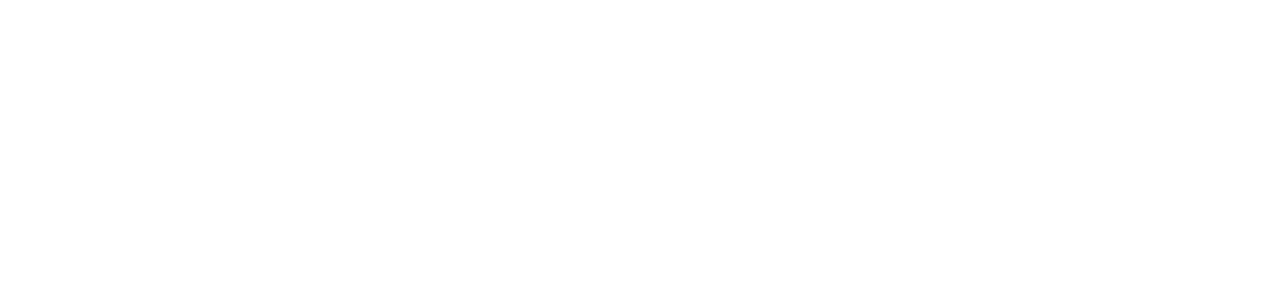
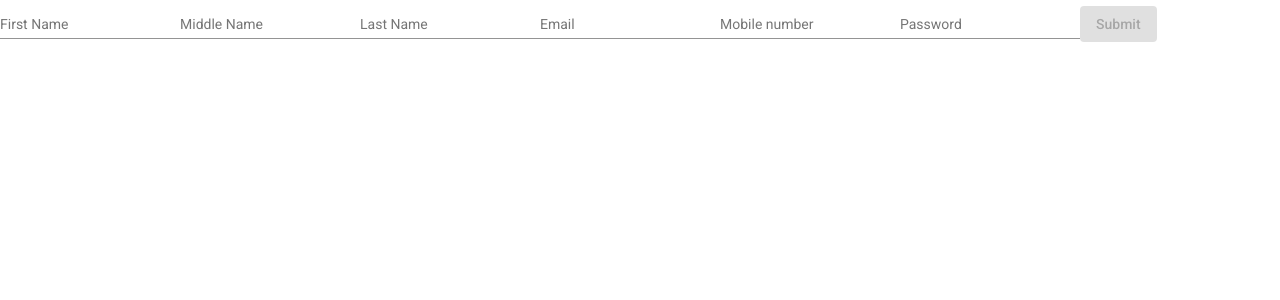
Before and after one commit to kseniya-maslak/dynamic-registration, an Angular app: page /registration in a window 1280 px wide. Shown: the top 300 px of the page. Built offline with nearby package versions, Linux system fonts and the light colour scheme.

Commit message:
Create Registration form. Added custom validation rule. Added redirect ot "welcome" on success.

```diff
--- a/src/app/app.module.ts
+++ b/src/app/app.module.ts
@@ -3,10 +3,11 @@
 
 import { AppRoutingModule } from './app-routing.module';
 import { AppComponent } from './app.component';
+import { BrowserAnimationsModule } from '@angular/platform-browser/animations';
 
 @NgModule({
   declarations: [AppComponent],
-  imports: [BrowserModule, AppRoutingModule],
+  imports: [BrowserModule, AppRoutingModule, BrowserAnimationsModule],
   providers: [],
   bootstrap: [AppComponent],
 })
--- /dev/null
+++ b/src/app/registration/registration-form/registration-form.component.html
@@ -0,0 +1,18 @@
+<form [formGroup]="form" (ngSubmit)="onSubmitForm()">
+  <ng-container *ngFor="let field of registrationFields">
+    <mat-form-field>
+      <mat-label>{{ field.label }}</mat-label>
+      <input [type]="field.type" [formControlName]="field.name" matInput />
+      <mat-error *ngIf="form.controls[field.name].invalid">{{
+        getErrorMessage(form.controls[field.name])
+      }}</mat-error>
+    </mat-form-field>
+  </ng-container>
+  <button
+    type="submit"
+    mat-raised-button
+    color="primary"
+    [disabled]="form.invalid">
+    Submit
+  </button>
+</form>
--- /dev/null
+++ b/src/app/registration/registration-form/registration-form.component.ts
@@ -0,0 +1,38 @@
+import { Component, EventEmitter, Input, Output } from '@angular/core';
+import { RegistrationField } from '../shared/registration-field.model';
+import { AbstractControl, FormGroup } from '@angular/forms';
+import { GenerateFormService } from '../shared/generate-form.service';
+import { RegistrationRequest } from '../shared/registration-request.model';
+
+@Component({
+  selector: 'app-registration-form',
+  templateUrl: './registration-form.component.html',
+  styleUrls: ['./registration-form.component.less'],
+})
+export class RegistrationFormComponent {
+  form: FormGroup = new FormGroup({});
+  private _registrationFields: RegistrationField[] = [];
+
+  @Output()
+  submitForm = new EventEmitter<RegistrationRequest>();
+
+  @Input()
+  set registrationFields(registrationFields: RegistrationField[]) {
+    this.form = this.formService.generateForm(registrationFields);
+    this._registrationFields = registrationFields;
+  }
+
+  get registrationFields() {
+    return this._registrationFields;
+  }
+
+  constructor(private formService: GenerateFormService) {}
+
+  getErrorMessage(control: AbstractControl): string {
+    return control.getError('error');
+  }
+
+  onSubmitForm() {
+    this.submitForm.next(this.form.value);
+  }
+}
--- a/src/app/registration/registration.module.ts
+++ b/src/app/registration/registration.module.ts
@@ -5,6 +5,13 @@
 import { environment } from '../../environments/environment';
 import { HTTP_INTERCEPTORS, HttpClientModule } from '@angular/common/http';
 import { MockRequestInterceptor } from './shared/mock-request.interceptor';
+import { MatProgressSpinnerModule } from '@angular/material/progress-spinner';
+import { RegistrationFormComponent } from './registration-form/registration-form.component';
+import { GenerateFormService } from './shared/generate-form.service';
+import { MatFormFieldModule } from '@angular/material/form-field';
+import { MatInputModule } from '@angular/material/input';
+import { ReactiveFormsModule } from '@angular/forms';
+import { MatButtonModule } from '@angular/material/button';
 
 const routes: Routes = [
   {
@@ -14,9 +21,20 @@
 ];
 
 @NgModule({
-  declarations: [RegistrationComponent],
-  imports: [CommonModule, RouterModule.forChild(routes), HttpClientModule],
-  providers: environment.mock
+  declarations: [RegistrationComponent, RegistrationFormComponent],
+  imports: [
+    CommonModule,
+    RouterModule.forChild(routes),
+    HttpClientModule,
+    MatProgressSpinnerModule,
+    MatFormFieldModule,
+    MatInputModule,
+    ReactiveFormsModule,
+    MatButtonModule,
+  ],
+  providers: [
+    GenerateFormService,
+    environment.mock
       ? [
           {
             provide: HTTP_INTERCEPTORS,
@@ -25,5 +43,6 @@
           },
         ]
       : [],
+  ],
 })
 export class RegistrationModule {}
--- a/src/app/registration/registration/registration.component.html
+++ b/src/app/registration/registration/registration.component.html
@@ -0,0 +1,6 @@
+<mat-spinner *ngIf="loading$ | async; else loaded"></mat-spinner>
+<ng-template #loaded>
+  <app-registration-form
+    (submitForm)="onSubmitForm($event)"
+    [registrationFields]="registrationFields"></app-registration-form>
+</ng-template>
--- a/src/app/registration/registration/registration.component.ts
+++ b/src/app/registration/registration/registration.component.ts
@@ -1,10 +1,40 @@
-import { Component } from '@angular/core';
+import { Component, OnInit } from '@angular/core';
+import { HttpClient } from '@angular/common/http';
+import { environment } from '../../../environments/environment';
+import { BehaviorSubject } from 'rxjs';
+import { RegistrationField } from '../shared/registration-field.model';
+import { RegistrationRequest } from '../shared/registration-request.model';
+import { Router } from '@angular/router';
 
 @Component({
   selector: 'app-registration',
   templateUrl: './registration.component.html',
   styleUrls: ['./registration.component.less'],
 })
-export class RegistrationComponent {
-  constructor() {}
+export class RegistrationComponent implements OnInit {
+  public loading$ = new BehaviorSubject(true);
+  public registrationFields: RegistrationField[] = [];
+
+  constructor(private http: HttpClient, private router: Router) {}
+
+  ngOnInit() {
+    this.http
+      .get<RegistrationField[]>(environment.registrationFieldApi)
+      .subscribe({
+        next: registrationFields => {
+          this.registrationFields = registrationFields;
+        },
+        complete: () => {
+          this.loading$.next(false);
+        },
+      });
+  }
+
+  onSubmitForm(registrationRequest: RegistrationRequest) {
+    this.http.post(environment.registrationApi, registrationRequest).subscribe({
+      next: () => {
+        this.router.navigate(['../welcome']).then();
+      },
+    });
+  }
 }
--- /dev/null
+++ b/src/app/registration/shared/generate-form.service.ts
@@ -0,0 +1,60 @@
+import { Injectable } from '@angular/core';
+import { RegistrationField } from './registration-field.model';
+import {
+  FormControl,
+  FormGroup,
+  ValidatorFn,
+  Validators,
+} from '@angular/forms';
+import { FieldValidation } from './field-validation.model';
+import { SupportedValidatorsEnum } from './supported-validators.enum';
+
+@Injectable()
+export class GenerateFormService {
+  constructor() {}
+
+  generateForm(registrationFields: RegistrationField[]) {
+    let form: { [key: string]: FormControl } = {};
+    for (let field of registrationFields) {
+      form[field.name] = this.generateFormControl(field);
+    }
+    return new FormGroup(form);
+  }
+
+  private generateFormControl(formField: RegistrationField): FormControl {
+    const validator = this.generateValidatorFunction(formField);
+    return new FormControl('', validator);
+  }
+
+  private generateValidatorFunction(formField: RegistrationField): ValidatorFn {
+    return control => {
+      if (formField.required) {
+        if (Validators.required(control)) {
+          return { error: `${formField.label} is required` };
+        }
+      }
+      if (formField.validations) {
+        for (let validation of formField.validations) {
+          const error = this.getValidator(validation)(control);
+          if (error) {
+            return { error: validation.message };
+          }
+        }
+      }
+      return null;
+    };
+  }
+
+  private getValidator(validation: FieldValidation): ValidatorFn {
+    switch (validation.name) {
+      case SupportedValidatorsEnum.REGEX:
+        return Validators.pattern(<string>validation.value);
+      case SupportedValidatorsEnum.MAXLENGTH:
+        return Validators.maxLength(<number>validation.value);
+      case SupportedValidatorsEnum.MINLENGTH:
+        return Validators.minLength(<number>validation.value);
+      default:
+        return () => null;
+    }
+  }
+}
--- /dev/null
+++ b/src/app/registration/shared/supported-validators.enum.ts
@@ -0,0 +1,5 @@
+export enum SupportedValidatorsEnum {
+  REGEX = 'regex',
+  MAXLENGTH = 'maxlength',
+  MINLENGTH = 'minlength',
+}
```
Also changed, not shown: src/app/registration/registration-form/registration-form.component.less (added), 2 other files (tests, documents, lock files or other folders). Lines whose indentation alone changed are shown as unchanged.
